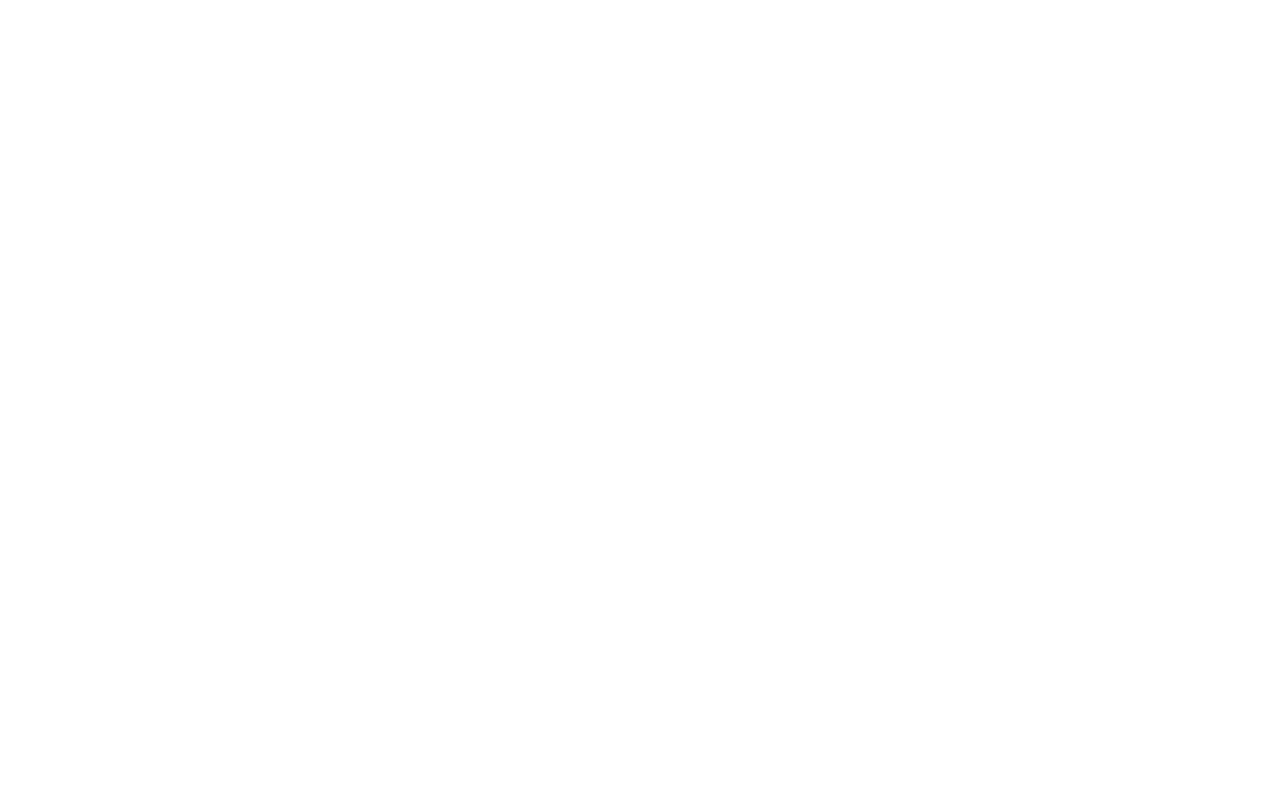
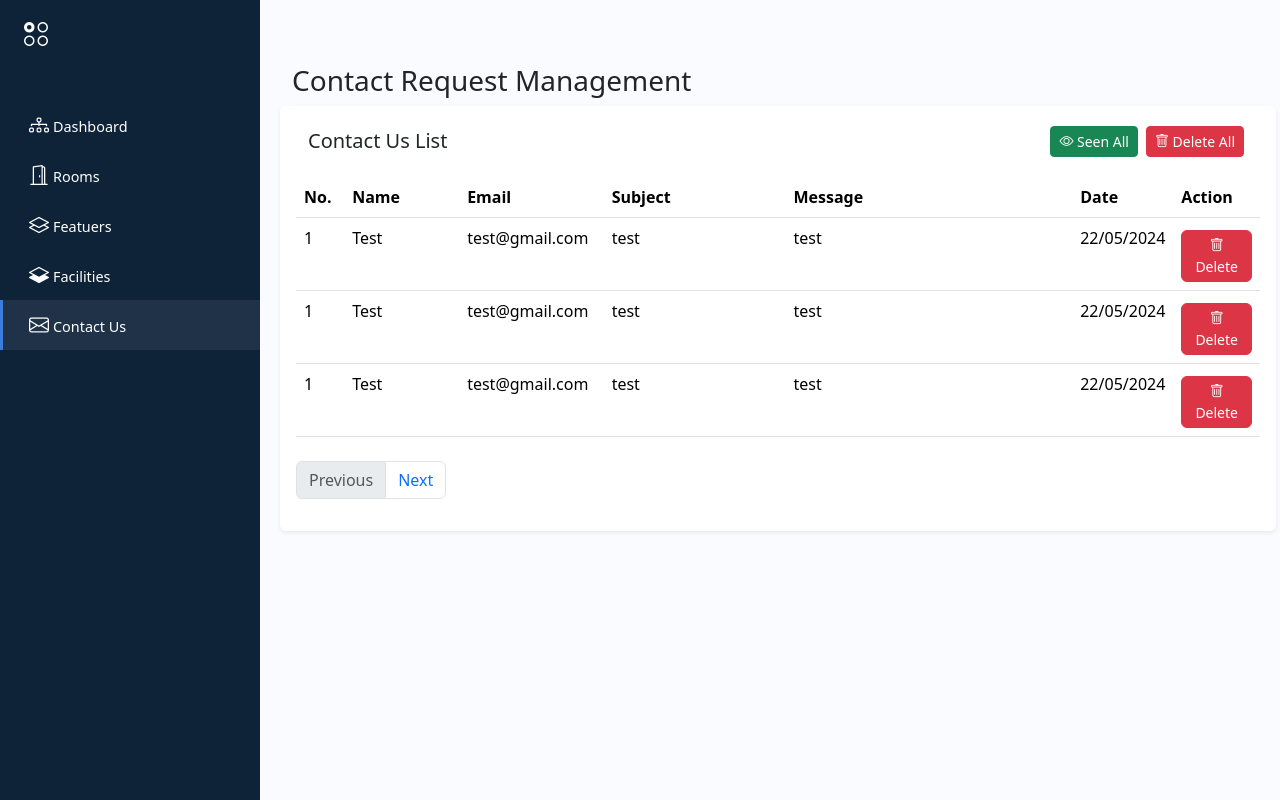
Before and after one commit to code-with-Rashed/hotel, a Vue app in the folder frontend/: page /admin/contact-us in a window 1280 px wide. Before the commit this address had no page. Built offline with nearby package versions, Linux system fonts and the light colour scheme.

Commit message:
add contact us page

```diff
--- a/frontend/src/router/index.js
+++ b/frontend/src/router/index.js
@@ -32,6 +32,12 @@ const router = createRouter({
       name: 'facilities',
       component: () => import('../views/admin/FacilitiesView.vue'),
       meta: { title: 'Room Facilities' }
+    },
+    {
+      path: '/admin/contact-us',
+      name: 'contact-us',
+      component: () => import('../views/admin/ContactUsView.vue'),
+      meta: { title: 'Contact Us' }
     }
   ]
 })
--- /dev/null
+++ b/frontend/src/views/admin/ContactUsView.vue
@@ -0,0 +1,108 @@
+<script setup>
+import LayoutView from './layout/LayoutView.vue'
+</script>
+<template>
+  <LayoutView>
+    <template #main>
+      <div class="row ms-1 mt-5">
+        <h3>Contact Request Management</h3>
+        <div class="card mb-4 border-0 shadow-sm">
+          <div class="card-body">
+            <div class="d-flex align-items-center justify-content-between mb-3">
+              <h5 class="card-title m-0">Contact Us List</h5>
+              <div>
+                <button
+                  class="btn btn-success btn-sm shadow-none m-1"
+                  type="button"
+                  title="Mark all readed ."
+                >
+                  <i class="bi bi-eye"></i> Seen All
+                </button>
+                <button
+                  class="btn btn-danger btn-sm shadow-none m-1"
+                  type="button"
+                  title="Delete all messages ."
+                >
+                  <i class="bi bi-trash"></i> Delete All
+                </button>
+              </div>
+            </div>
+            <div class="row">
+              <table class="table table-hover">
+                <thead class="bg-dark text-white">
+                  <tr>
+                    <th width="5%">No.</th>
+                    <th width="12%">Name</th>
+                    <th width="15%">Email</th>
+                    <th width="19%">Subject</th>
+                    <th width="30%">Message</th>
+                    <th width="10%">Date</th>
+                    <th width="9%">Action</th>
+                  </tr>
+                </thead>
+                <tbody>
+                  <tr>
+                    <td>1</td>
+                    <td>Test</td>
+                    <td>test@gmail.com</td>
+                    <td>test</td>
+                    <td>test</td>
+                    <td>22/05/2024</td>
+                    <td>
+                      <button
+                        class="btn btn-sm btn-danger mt-1 rounded shadow-none"
+                        title="Delete this message ."
+                      >
+                        <i class="bi bi-trash"></i> Delete
+                      </button>
+                    </td>
+                  </tr>
+                  <tr>
+                    <td>1</td>
+                    <td>Test</td>
+                    <td>test@gmail.com</td>
+                    <td>test</td>
+                    <td>test</td>
+                    <td>22/05/2024</td>
+                    <td>
+                      <button
+                        class="btn btn-sm btn-danger mt-1 rounded shadow-none"
+                        title="Delete this message ."
+                      >
+                        <i class="bi bi-trash"></i> Delete
+                      </button>
+                    </td>
+                  </tr>
+                  <tr>
+                    <td>1</td>
+                    <td>Test</td>
+                    <td>test@gmail.com</td>
+                    <td>test</td>
+                    <td>test</td>
+                    <td>22/05/2024</td>
+                    <td>
+                      <button
+                        class="btn btn-sm btn-danger mt-1 rounded shadow-none"
+                        title="Delete this message ."
+                      >
+                        <i class="bi bi-trash"></i> Delete
+                      </button>
+                    </td>
+                  </tr>
+                </tbody>
+              </table>
+              <ul class="pagination mt-2" id="pagination">
+                <li class="page-item disabled">
+                  <a href="?page=0" class="page-link" type="button">Previous</a>
+                </li>
+                <li class="page-item">
+                  <a href="?page=2" class="page-link" type="button">Next</a>
+                </li>
+              </ul>
+            </div>
+          </div>
+        </div>
+      </div>
+    </template>
+  </LayoutView>
+</template>
--- a/frontend/src/views/admin/layout/SidebarView.vue
+++ b/frontend/src/views/admin/layout/SidebarView.vue
@@ -49,6 +49,12 @@ if (innerWidth > 1100) {
           <span>Facilities</span>
         </RouterLink>
       </li>
+      <li class="sidebar-item">
+        <RouterLink :to="{ name: 'contact-us' }" class="sidebar-link" title="Visitior Contact Us">
+          <i class="bi bi-envelope fs-5 me-1"></i>
+          <span>Contact Us</span>
+        </RouterLink>
+      </li>
     </ul>
   </aside>
 </template>
```
